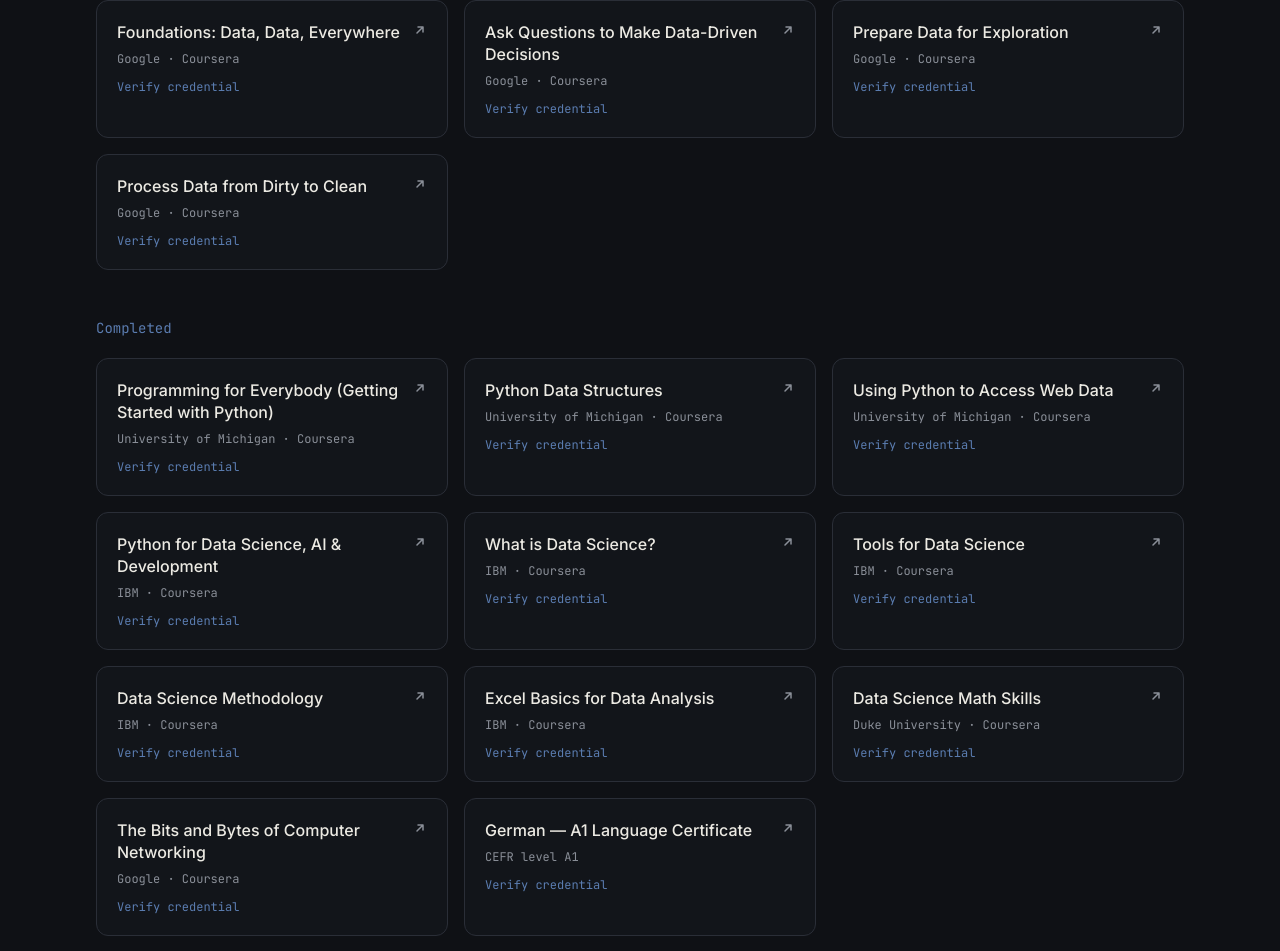
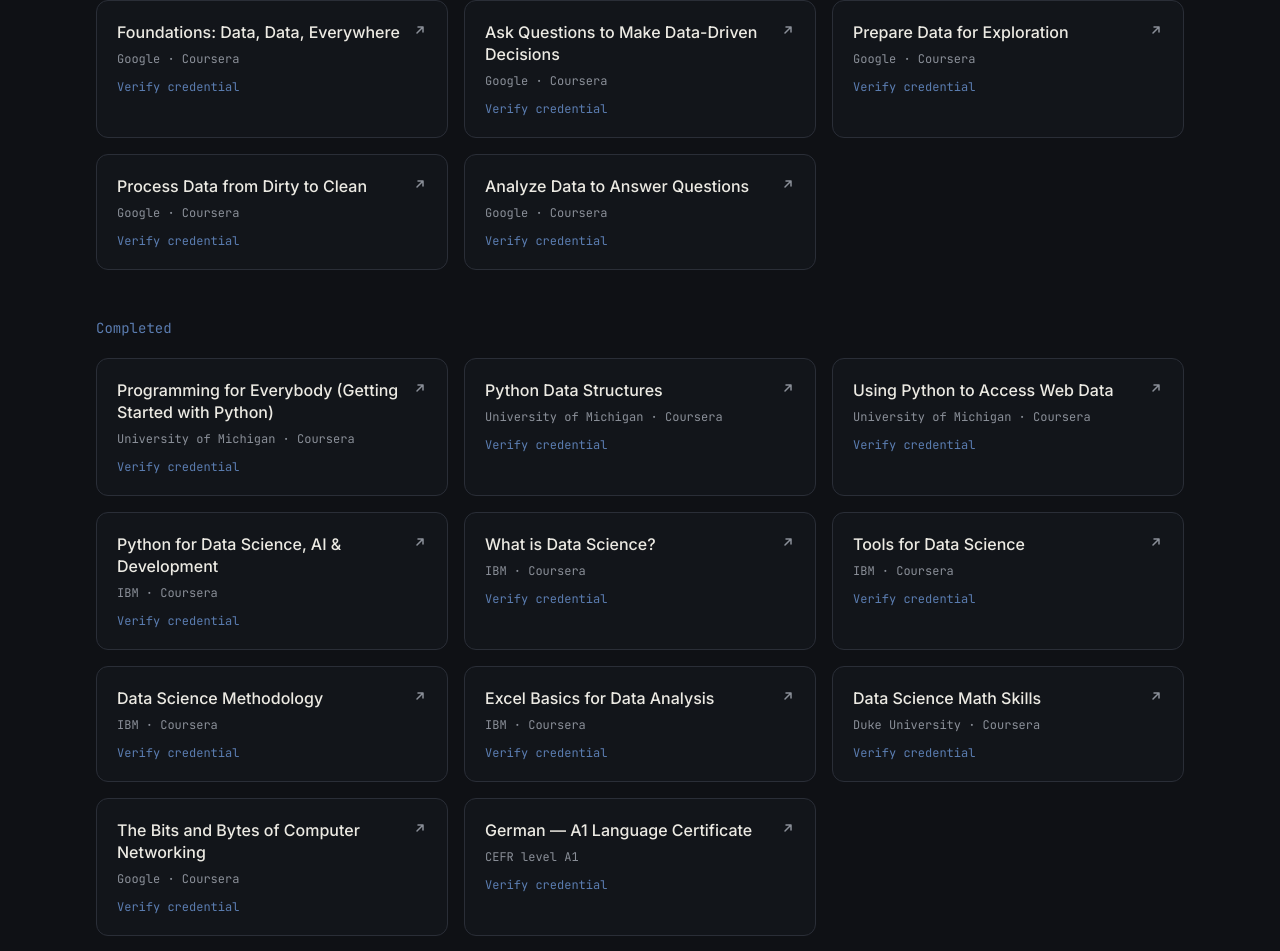
Before and after one commit to SeifAmr-c/Portfolio, a Next.js app: page / in a window 1280 px wide. Shown: the part 4286-5237 px from the top of the page. Built offline with nearby package versions, Linux system fonts and the light colour scheme; a web font is replaced by a local one.

Commit message:
Added  a new certificate

```diff
--- a/src/data/certificates.ts
+++ b/src/data/certificates.ts
@@ -47,6 +47,15 @@
     inProgress: true,
     credentialUrl:
       "https://www.coursera.org/account/accomplishments/verify/HWA2UTK7AFDI",
+  },
+  {
+    title: "Analyze Data to Answer Questions",
+    issuer: "Coursera",
+    provider: "Google",
+    group: "Google Data Analytics Professional Certificate",
+    inProgress: true,
+    credentialUrl:
+      "https://www.coursera.org/account/accomplishments/verify/DLPGA4TGBOZO",
   },
 
   // --- Standalone certificates ---
```
